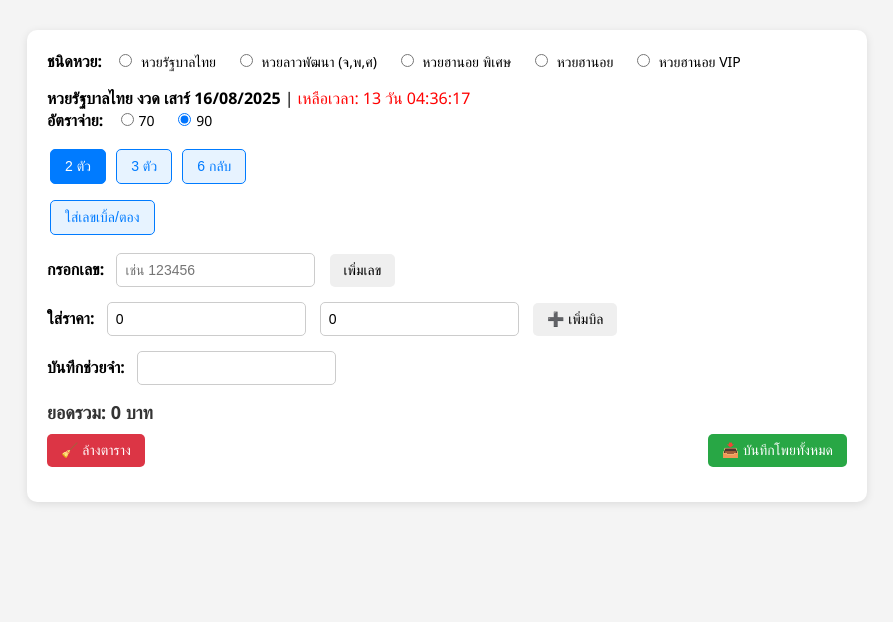
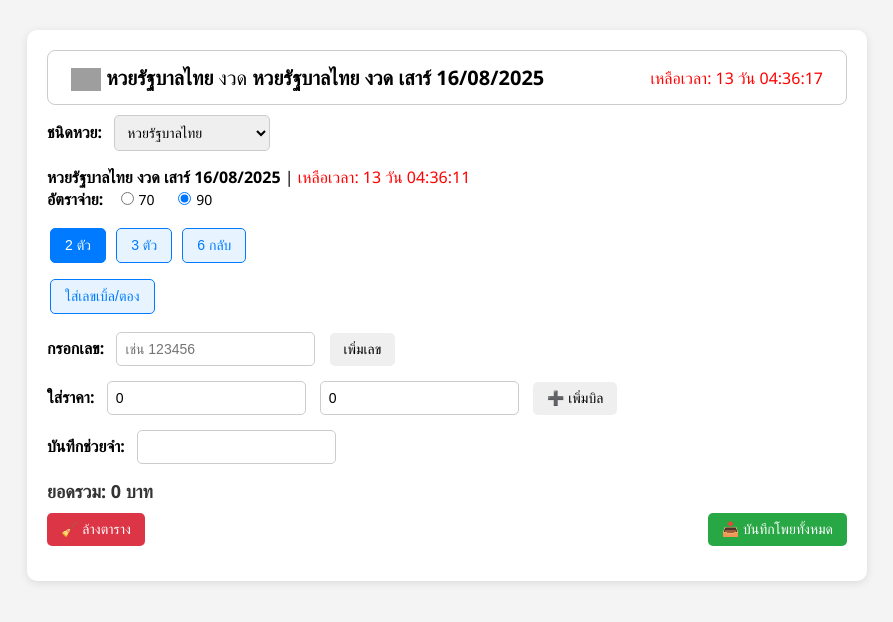
Before and after one commit to Boripath/lotto-flask-app, a Flask app: page / in a window 1280 px wide. Shown: the top 622 px of the page, without its empty margins (193-1086 px from the left). Run offline with Flask 3, Linux system fonts and the light colour scheme; grey boxes are pictures that could not be loaded.

Commit message:
Update index.html

```diff
--- a/templates/index.html
+++ b/templates/index.html
@@ -7,35 +7,26 @@
 </head>
 <body>
 <div class="lotto-container">
+    {{ header_html|safe }}
 
-    <!-- ✅ เลือกชนิดหวย -->
-    <form method="POST">
+    <!-- เลือกชนิดหวย -->
+    <form method="POST" class="form-grid">
         <label>ชนิดหวย:</label>
-        <label class="radio-label">
-            <input type="radio" name="lottery_type" value="หวยรัฐบาลไทย" onchange="this.form.submit()" {% if lottery_type == 'หวยรัฐบาลไทย' %}checked{% endif %}> หวยรัฐบาลไทย
-        </label>
-        <label class="radio-label">
-            <input type="radio" name="lottery_type" value="หวยลาวพัฒนา" onchange="this.form.submit()" {% if lottery_type == 'หวยลาวพัฒนา' %}checked{% endif %}> หวยลาวพัฒนา (จ,พ,ศ)
-        </label>
-        <label class="radio-label">
-            <input type="radio" name="lottery_type" value="หวยฮานอย พิเศษ" onchange="this.form.submit()" {% if lottery_type == 'หวยฮานอย พิเศษ' %}checked{% endif %}> หวยฮานอย พิเศษ
-        </label>
-        <label class="radio-label">
-            <input type="radio" name="lottery_type" value="หวยฮานอย" onchange="this.form.submit()" {% if lottery_type == 'หวยฮานอย' %}checked{% endif %}> หวยฮานอย
-        </label>
-        <label class="radio-label">
-            <input type="radio" name="lottery_type" value="หวยฮานอย VIP" onchange="this.form.submit()" {% if lottery_type == 'หวยฮานอย VIP' %}checked{% endif %}> หวยฮานอย VIP
-        </label>
+        <select name="lottery_type" onchange="this.form.submit()">
+            {% for ltype in ["หวยรัฐบาลไทย", "หวยลาวพัฒนา (จ,พ,ศ)", "หวยฮานอย พิเศษ", "หวยฮานอย", "หวยฮานอย VIP"] %}
+                <option value="{{ ltype }}" {% if session.lottery_type == ltype %}selected{% endif %}>{{ ltype }}</option>
+            {% endfor %}
+        </select>
         <input type="hidden" name="action" value="set_lottery_type">
     </form>
 
-    <!-- ✅ แสดงงวดและ Countdown -->
+    <!-- แสดงงวดและ countdown -->
     <div class="draw-info-box">
-        <b>{{ draw_info }}</b> | <span style="color:red;">{{ countdown }}</span>
+        <b>{{ draw_info }}</b> | <span id="countdown" style="color:red;">{{ countdown }}</span>
     </div>
 
     <!-- อัตราจ่าย -->
-    <form method="POST">
+    <form method="POST" class="disable-on-close">
         <label>อัตราจ่าย:</label>
         <label class="radio-label">
             <input type="radio" name="pricerate" value="70" onchange="this.form.submit()" {% if pricerate == 70 %}checked{% endif %}>70
@@ -47,7 +38,7 @@
     </form>
 
     <!-- ประเภทการแทง -->
-    <form method="POST" class="bet-type-buttons">
+    <form method="POST" class="bet-type-buttons disable-on-close">
         {% for btype in ["2 ตัว", "3 ตัว", "6 กลับ"] %}
             <button class="btn-type {% if btype == bet_type %}selected{% endif %}" type="submit" name="bet_type" value="{{ btype }}">{{ btype }}</button>
         {% endfor %}
@@ -55,12 +46,12 @@
     </form>
 
     <!-- ปุ่มใส่เลขเบิ้ล/ตอง -->
-    <form method="POST">
+    <form method="POST" class="disable-on-close">
         <button class="btn-type {% if double_mode %}selected{% endif %}" type="submit" name="action" value="toggle_double">ใส่เลขเบิ้ล/ตอง</button>
     </form>
 
     <!-- กรอกเลข -->
-    <form method="POST">
+    <form method="POST" class="disable-on-close">
         <label>กรอกเลข:</label>
         <input type="text" name="numbers_input" placeholder="เช่น 123456" required>
         <button type="submit" name="action" value="add_number">เพิ่มเลข</button>
@@ -69,7 +60,7 @@
     <!-- แสดงเลขที่แทงเป็นปุ่มกดลบ -->
     <div class="number-buttons">
         {% for num in numbers %}
-        <form method="POST" style="display:inline;">
+        <form method="POST" style="display:inline;" class="disable-on-close">
             <input type="hidden" name="delete_idx" value="{{ loop.index0 }}">
             <button type="submit" name="action" value="delete_number" class="number-btn">
                 {{ num }}
@@ -79,7 +70,7 @@
     </div>
 
     <!-- ใส่ราคา -->
-    <form method="POST">
+    <form method="POST" class="disable-on-close">
         {% if bet_type == "2 ตัว" %}
             <label>ใส่ราคา:</label>
             <input type="number" name="price_top" value="{{ price_top }}" placeholder="บน">
@@ -104,31 +95,47 @@
         <input type="hidden" name="action" value="set_memo" id="memo-action">
     </form>
 
-    <!-- บันทึกอัตโนมัติด้วย fetch -->
-    <script>
-    function autoSaveMemo(value) {
-        fetch("/", {
-            method: "POST",
-            headers: { "Content-Type": "application/x-www-form-urlencoded" },
-            body: new URLSearchParams({
-                "action": "set_memo",
-                "memo": value
-            })
-        });
-    }
-    </script>
-
     <!-- ยอดรวม -->
     <div class="total-display">
         ยอดรวม: {{ total_amount }} บาท
     </div>
 
     <!-- ปุ่มล้าง/บันทึก -->
-    <form method="POST" class="form-buttons">
+    <form method="POST" class="form-buttons disable-on-close">
         <button type="submit" name="action" value="clear_input" class="btn-red">🧹 ล้างตาราง</button>
         <button type="submit" name="action" value="save_all" class="btn-green">📥 บันทึกโพยทั้งหมด</button>
     </form>
+</div>
 
-</div>
+<!-- Countdown Script -->
+<script>
+let secondsLeft = {{ countdown_seconds }};
+const countdownEl = document.getElementById("countdown");
+const disableForms = document.querySelectorAll(".disable-on-close");
+
+function updateCountdown() {
+    if (secondsLeft <= 0) {
+        countdownEl.textContent = "ปิดรับโพยแล้ว";
+        disableForms.forEach(f => f.querySelectorAll("input,button,select").forEach(el => el.disabled = true));
+        return;
+    }
+    const d = Math.floor(secondsLeft / 86400);
+    const h = Math.floor((secondsLeft % 86400) / 3600);
+    const m = Math.floor((secondsLeft % 3600) / 60);
+    const s = secondsLeft % 60;
+    countdownEl.textContent = `เหลือเวลา: ${d} วัน ${h.toString().padStart(2,'0')}:${m.toString().padStart(2,'0')}:${s.toString().padStart(2,'0')}`;
+    secondsLeft--;
+    setTimeout(updateCountdown, 1000);
+}
+updateCountdown();
+
+function autoSaveMemo(value) {
+    fetch("/", {
+        method: "POST",
+        headers: { "Content-Type": "application/x-www-form-urlencoded" },
+        body: new URLSearchParams({ "action": "set_memo", "memo": value })
+    });
+}
+</script>
 </body>
 </html>
```
